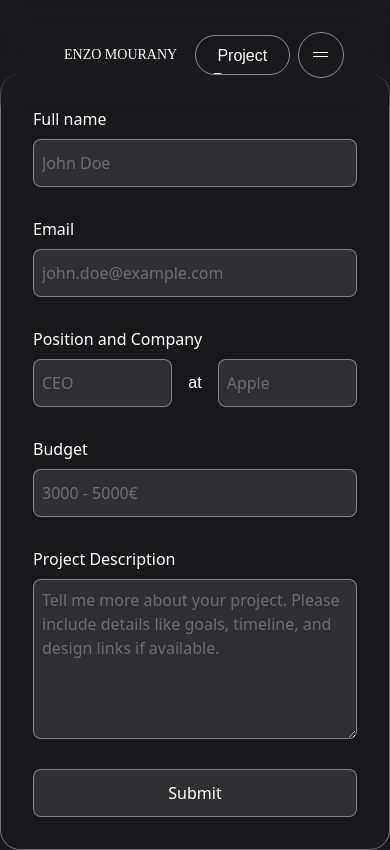
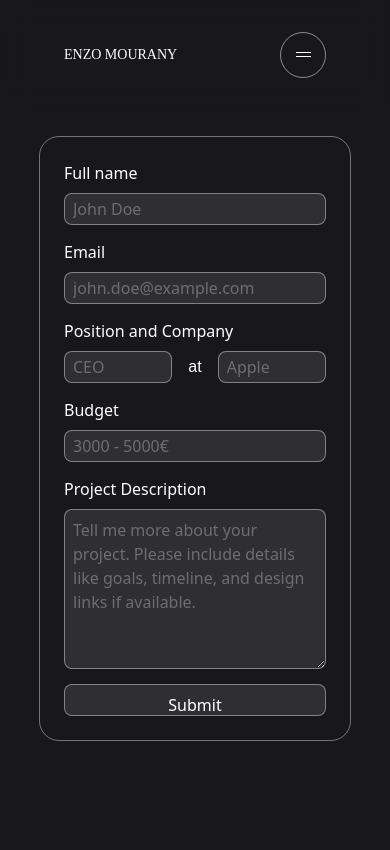
Before and after one commit to enzo-mourany/portfolio-v2, a Next.js app: page /request in a window 390 px wide. Built offline with nearby package versions, Linux system fonts and the light colour scheme.

Commit message:
fix: responsive

```diff
--- a/app/layout.tsx
+++ b/app/layout.tsx
@@ -32,8 +32,8 @@ export default function RootLayout({ children }: { children: React.ReactNode })
         <div className='hidden sm:block w-48'>
           <p className='text-white text-sm font-extralight uppercase'>Portfolio ©2023</p>
         </div>
-        <div className='flex justify-around items-center sm:justify-center w-1/2 xs:w-52 gap-2'>
-          <Link href='/request'>
+        <div className='flex justify-end md:justify-around items-center sm:justify-center w-1/2 xs:w-52 gap-2'>
+          <Link href='/request' className='hidden md:block'>
             <LineButton text='Project Request' />
           </Link>
           <div onClick={() => toggleMenu()}>
--- a/styles/Request.module.scss
+++ b/styles/Request.module.scss
@@ -1,3 +1,5 @@
+@import './responsive.scss';
+
 .request__container {
   display: flex;
   flex-direction: column;
@@ -6,6 +8,9 @@
   width: 100vw;
   height: 100vh;
   padding-top: 5rem;
+  @include tablet {
+    padding-top: 2rem;
+  }
   .request__wrapper {
     display: flex;
     flex-direction: column;
@@ -14,13 +19,21 @@
     .form__container {
       border: 1px solid rgba(255, 255, 255, 0.4);
       border-radius: 20px;
+      @include tablet {
+        width: 80%;
+      }
       .form {
         display: flex;
         flex-direction: column;
         justify-content: center;
         align-items: center;
+        position: relative;
         gap: 30px;
         padding: 2rem;
+        @include tablet {
+          gap: 15px;
+          padding: 1.5rem;
+        }
         .form__group {
           display: flex;
           flex-direction: column;
@@ -49,6 +62,12 @@
             }
             &::placeholder {
               color: rgba(255, 255, 255, 0.3);
+            }
+            @include tablet {
+              height: 2.5rem;
+            }
+            @include mobile {
+              height: 2rem;
             }
           }
           textarea {
@@ -92,6 +111,12 @@
           &:hover {
             background-color: rgba(255, 255, 255, 0.2);
           }
+          @include tablet {
+            height: 2.5rem;
+          }
+          @include mobile {
+            height: 2rem;
+          }
         }
       }
     }
```
